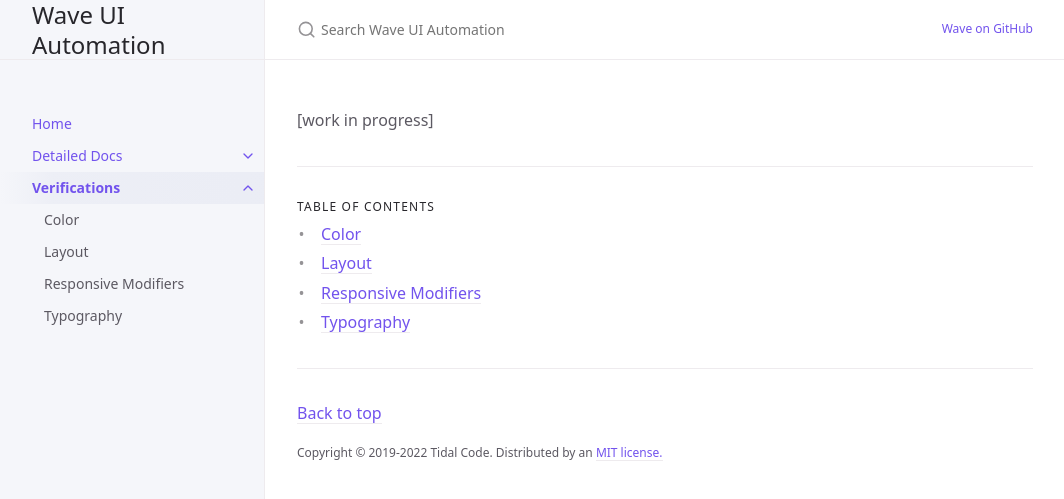
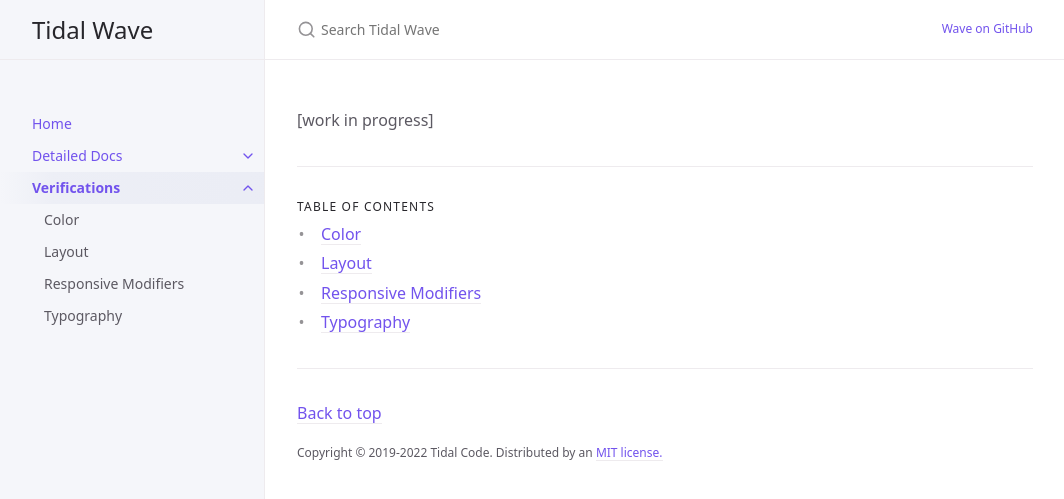
Before and after one commit to tidal-code/wave.docs.test, a Jekyll site: the page built from docs/verifications/verifications.md, in a window 1280 px wide. Shown: the top 499 px of the page, without its empty margins (107-1171 px from the left). Built offline with Jekyll 4.4.1, drawn with Linux system fonts in a browser that asks for light colours.

Commit message:
title change

```diff
--- a/_config.yml
+++ b/_config.yml
@@ -15,7 +15,7 @@
 # in the templates via {{ site.myvariable }}.
 
 theme: jekyll-theme-minimal
-title: Wave UI Automation
+title: Tidal Wave
 description: Java based UI Test Automation
 baseurl: "wave.docs" # the subpath of your site, e.g. /blog
 # url: "https://tidal-code.github.io/" # the base hostname & protocol for your site, e.g. http://example.com
```
